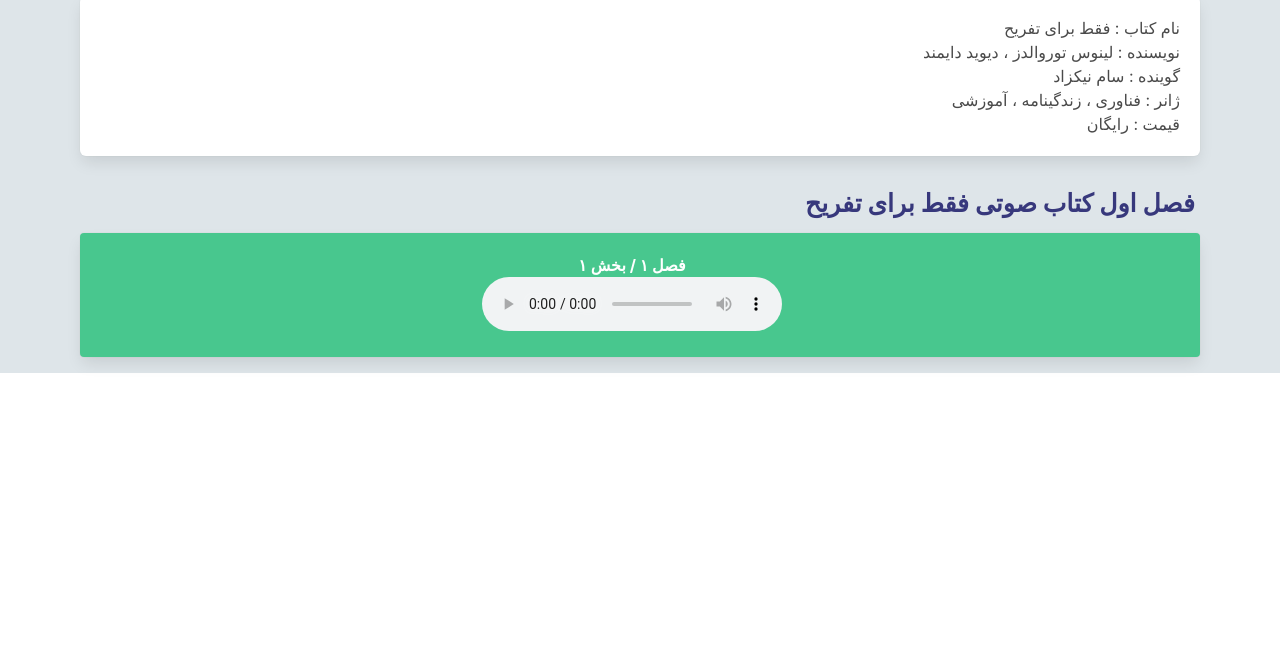
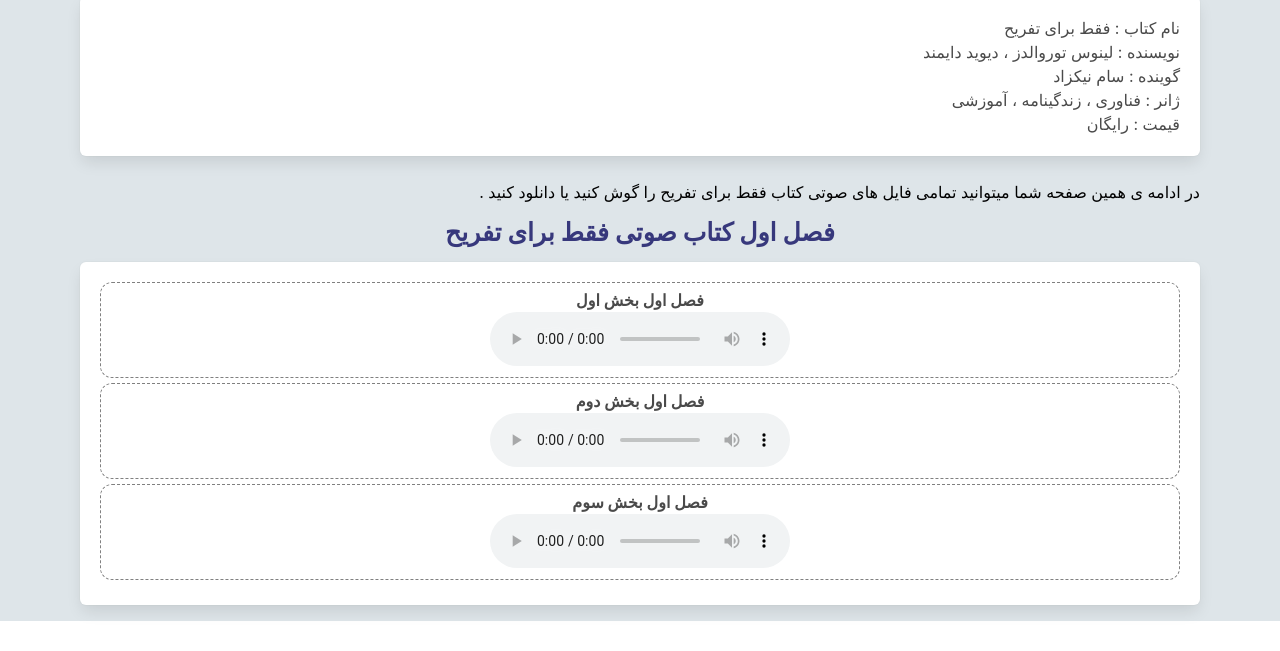
Before and after one commit to mirakabzi/just-for-fun-audio-book, a plain HTML site: page index.html in a window 1280 px wide. Shown: the part 149-800 px from the top of the page. Drawn offline with Linux system fonts and the light colour scheme.

Commit message:
update index.html

```diff
--- a/index.html
+++ b/index.html
@@ -25,12 +25,17 @@
                     <li>قیمت : رایگان</li>
                 </ul>
             </div>
-            <div>
+            <div> در ادامه ی همین صفحه شما میتوانید تمامی فایل های صوتی کتاب فقط
+                برای تفریح را گوش کنید یا دانلود کنید .</div>
+            <div class="has-text-centered is-mobile">
                 <h2> فصل اول کتاب صوتی فقط برای تفریح </h2>
                 <div
-                    class="box has-text-centered notification is-success is-mobile">
-                    <div class=" has-text-weight-bold ">
-                        <p> فصل ۱ / بخش ۱</p>
+                    class="box has-text-centered is-mobile">
+
+                    <div class="audio-box has-text-weight-bold bordered ">
+                        <div>
+                            فصل اول
+                            بخش اول
                         </div>
 
                         <audio controls autoplay>
@@ -39,6 +44,36 @@
                                 type="audio/mpeg">
                             Your browser does not support the audio element.
                         </audio>
+                    </div>
+
+                    <div class="audio-box has-text-weight-bold bordered ">
+                        <div>
+                            فصل اول
+                            بخش دوم
+                        </div>
+
+                        <audio controls autoplay>
+                            <source
+                                src="https://github.com/mirakabzi/just-for-fun-audio-book/raw/main/S01/S01-E02%20-%20Just%20For%20Fun%20-%20Linus%20Torvalds%20and%20Linux%20Story.mp3"
+                                type="audio/mpeg">
+                            Your browser does not support the audio element.
+                        </audio>
+                    </div>
+
+                    <div class="audio-box has-text-weight-bold bordered ">
+                        <div>
+                            فصل اول
+                           بخش سوم
+                        </div>
+
+                        <audio controls autoplay>
+                            <source
+                                src="https://github.com/mirakabzi/just-for-fun-audio-book/raw/main/S01/S01-E03%20-%20Just%20For%20Fun%20-%20Linus%20Torvalds%20and%20Linux%20Story.mp3"
+                                type="audio/mpeg">
+                            Your browser does not support the audio element.
+                        </audio>
+                    </div>
+
 
                 </div>
 
--- a/style.css
+++ b/style.css
@@ -18,3 +18,10 @@ h2{
 h3{
     font-size: 20px;
 }
+.bordered
+{
+    border-radius: 12px;
+    border: 1px dashed grey;
+    padding: 5px;
+    margin-bottom: 5px;
+}
```
Lines whose indentation alone changed are shown as unchanged.
